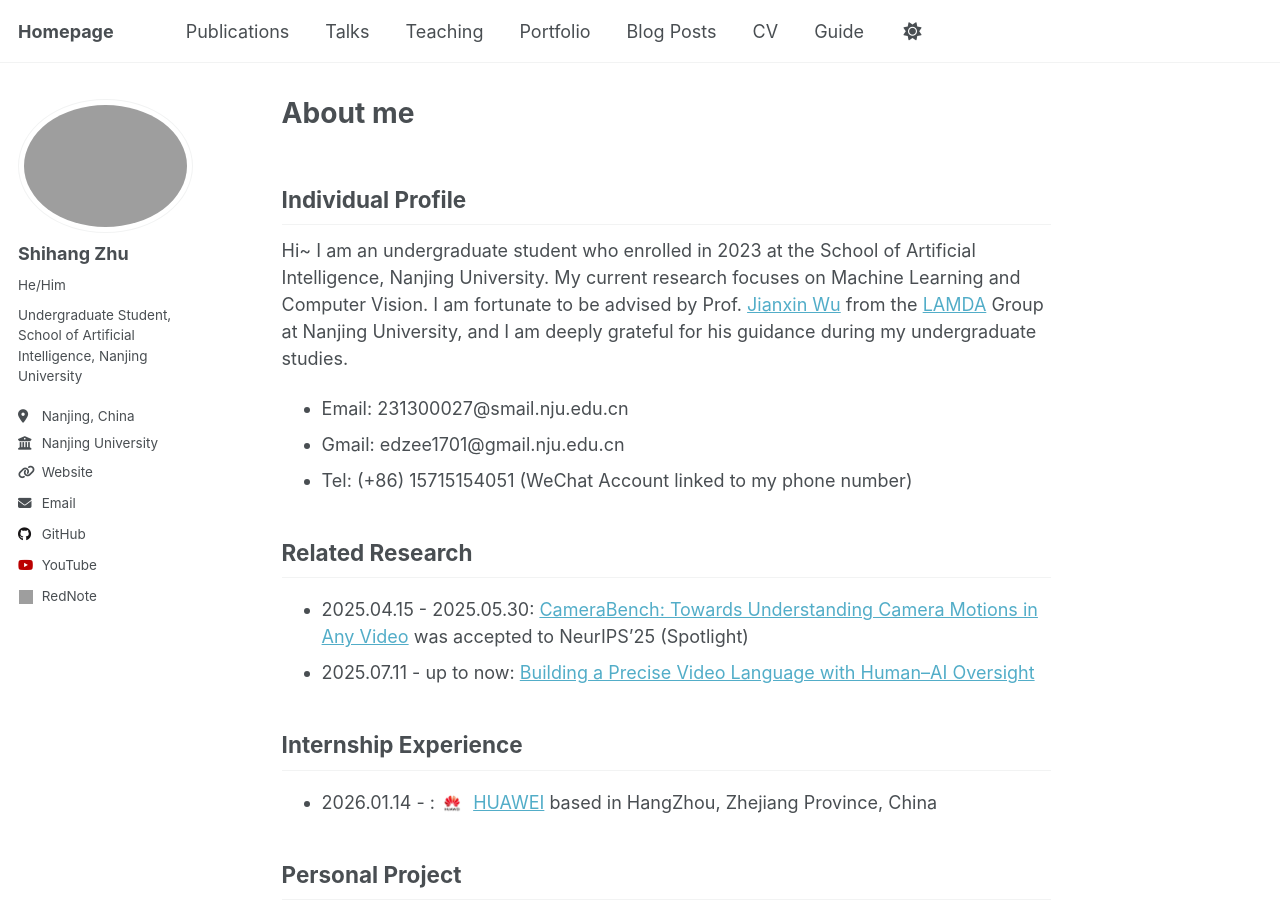
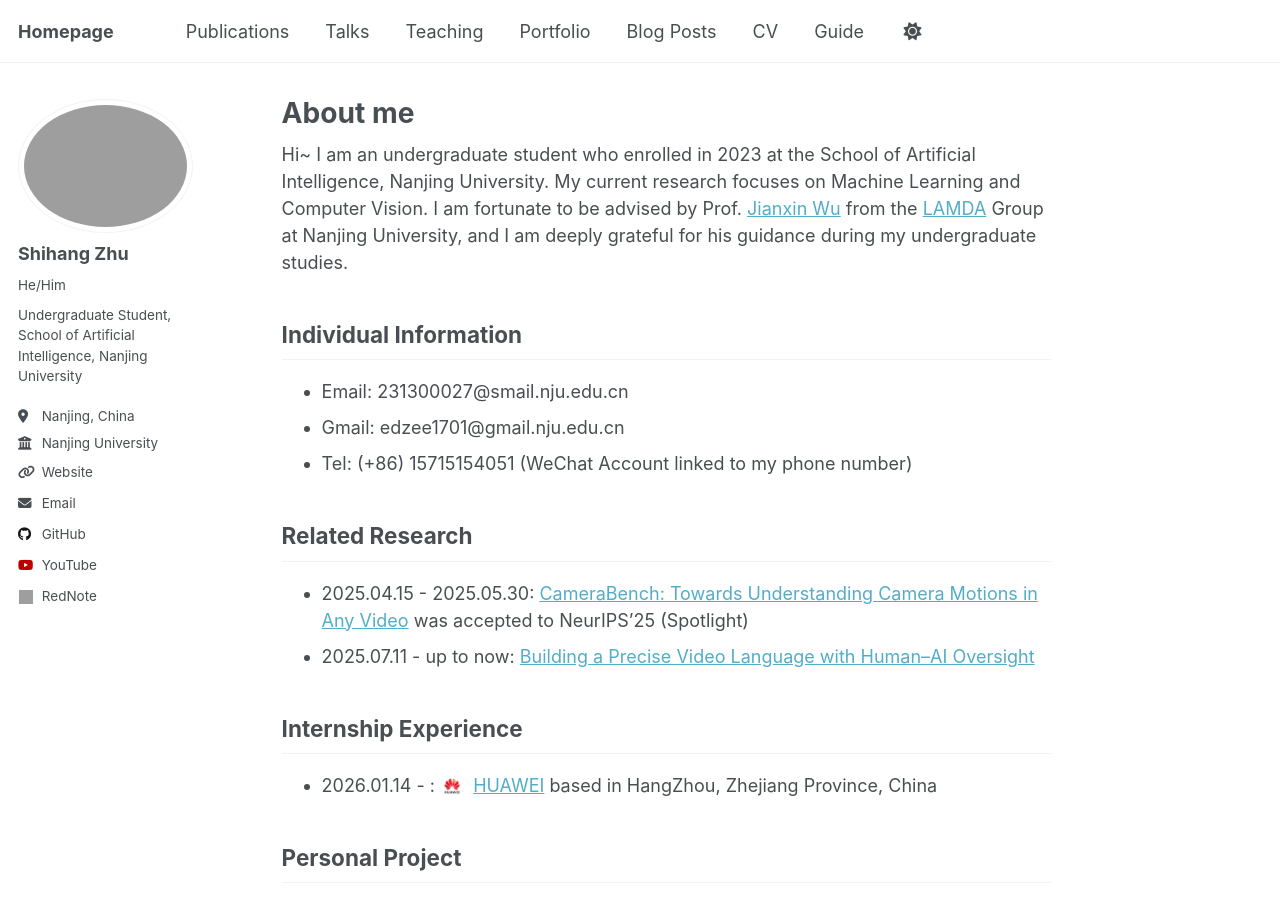
Before and after one commit to edzee3000/edzee3000.github.io, a Jekyll site: the page built from _pages/about.md, in a window 1280 px wide and 900 px high. Built offline with Jekyll 4.4.1, drawn with Linux system fonts in a browser that asks for light colours; a script that is not in the unit is left out; grey boxes are pictures that could not be loaded.

Commit message:
Update about.md

```diff
--- a/_pages/about.md
+++ b/_pages/about.md
@@ -7,9 +7,9 @@ redirect_from:
   - /about.html
 ---
 
-## Individual Profile
 Hi~ I am an undergraduate student who enrolled in 2023 at the School of Artificial Intelligence, Nanjing University. My current research focuses on Machine Learning and Computer Vision. I am fortunate to be advised by Prof. [Jianxin Wu](https://cs.nju.edu.cn/wujx/) from the [LAMDA](https://www.lamda.nju.edu.cn/CH.MainPage.ashx) Group at Nanjing University, and I am deeply grateful for his guidance during my undergraduate studies.
 
+## Individual Information
 - Email: 231300027@smail.nju.edu.cn
 - Gmail: edzee1701@gmail.nju.edu.cn
 - Tel: (+86) 15715154051 (WeChat Account linked to my phone number)
```
